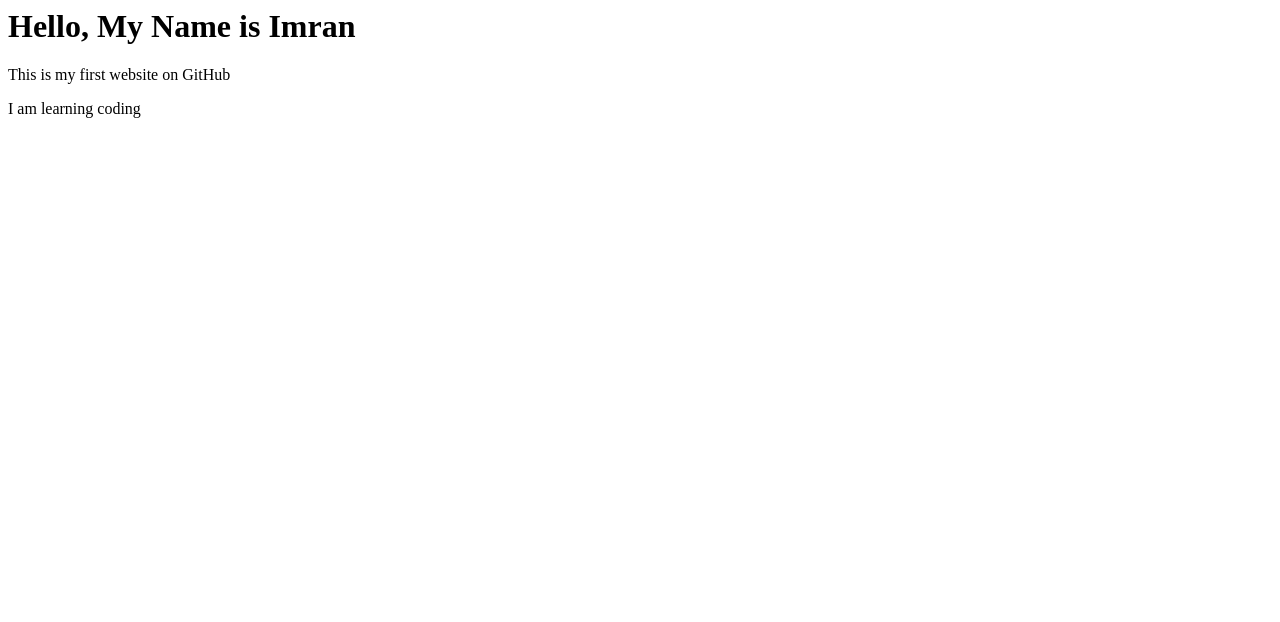
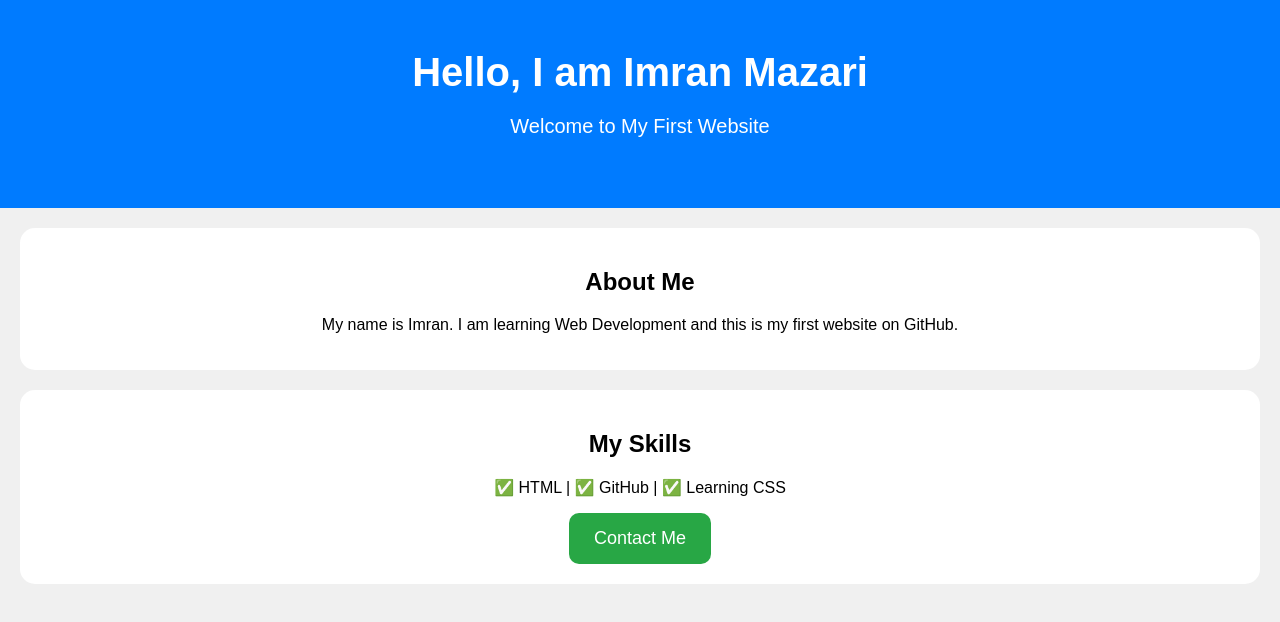
Before and after one commit to imranmazari323-debug/My-Repository, a plain HTML site: page hello.html in a window 1280 px wide. Drawn offline with Linux system fonts and the light colour scheme.

Commit message:
Update hello.html
<!DOCTYPE html>
<html>
<head>
<title>Imran Mazari - My Website</title>
<style>
body { font-family: Arial; text-align: center; background: #f0f0f0; margin: 0; }
.header { background: #007bff; color: white; padding: 50px; }
.header h1 { font-size: 40px; margin: 0; }
.header p { font-size: 20px; }
.box { background: white; margin: 20px; padding: 20px; border-radius: 15px; }
button { background: #28a745; color: white; padding: 15px 25px; border: none; border-radius: 10px; font-size: 18px; }
</style>
</head>
<body>

<div class="header">
<h1>Hello, I am Imran Mazari</h1>
<p>Welcome to My First Website</p>
</div>

<div class="box">
<h2>About Me</h2>
<p>My name is Imran. I am learning Web Development and this is my first website on GitHub.</p>
</div>

<div class="box">
<h2>My Skills</h2>
<p>✅ HTML | ✅ GitHub | ✅ Learning CSS</p>
<button>Contact Me</button>
</div>

</body>
</html>

```diff
--- a/hello.html
+++ b/hello.html
@@ -1,10 +1,33 @@
+<!DOCTYPE html>
 <html>
 <head>
-<title>My First Website</title>
+<title>Imran Mazari - My Website</title>
+<style>
+body { font-family: Arial; text-align: center; background: #f0f0f0; margin: 0; }
+.header { background: #007bff; color: white; padding: 50px; }
+.header h1 { font-size: 40px; margin: 0; }
+.header p { font-size: 20px; }
+.box { background: white; margin: 20px; padding: 20px; border-radius: 15px; }
+button { background: #28a745; color: white; padding: 15px 25px; border: none; border-radius: 10px; font-size: 18px; }
+</style>
 </head>
 <body>
-<h1>Hello, My Name is Imran</h1>
-<p>This is my first website on GitHub</p>
-<p>I am learning coding</p>
+
+<div class="header">
+<h1>Hello, I am Imran Mazari</h1>
+<p>Welcome to My First Website</p>
+</div>
+
+<div class="box">
+<h2>About Me</h2>
+<p>My name is Imran. I am learning Web Development and this is my first website on GitHub.</p>
+</div>
+
+<div class="box">
+<h2>My Skills</h2>
+<p>✅ HTML | ✅ GitHub | ✅ Learning CSS</p>
+<button>Contact Me</button>
+</div>
+
 </body>
 </html>
```
